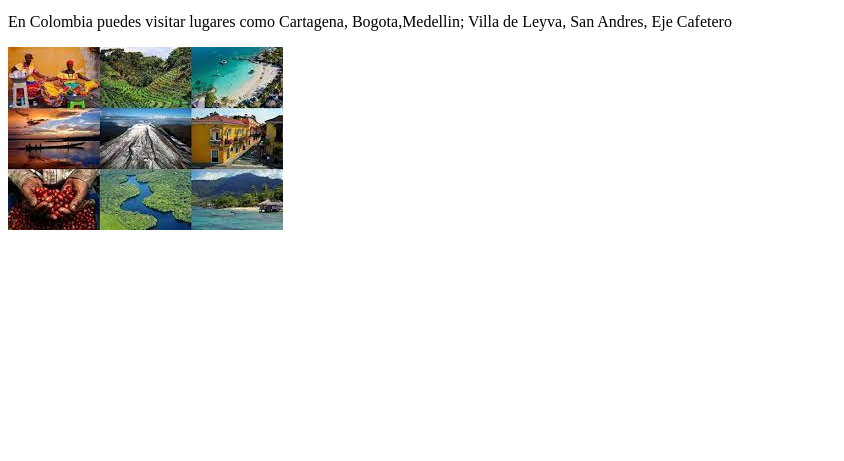
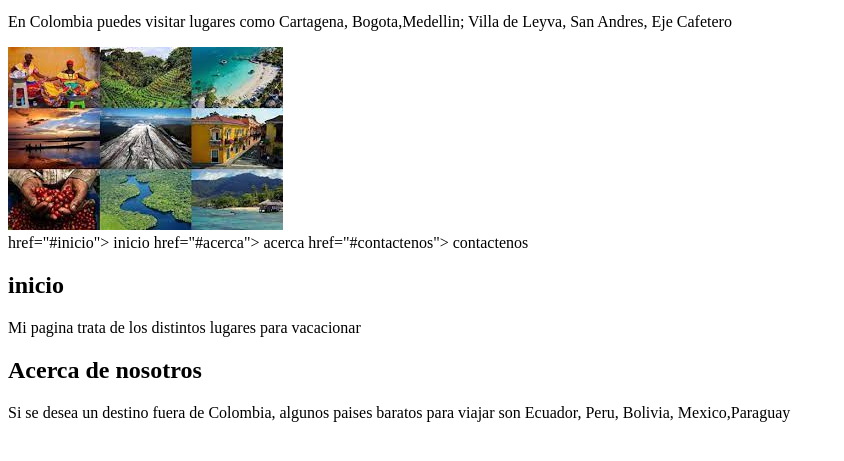
Before and after one commit to Aida2781/Mi-repositorio9, a plain HTML site: page index.html in a window 1280 px wide. Shown: the part 101-562 px from the top of the page, without its empty margins (0-844 px from the left). Drawn offline with Linux system fonts and the light colour scheme.

Commit message:
agrege parrafo nuevo

```diff
--- a/index.html
+++ b/index.html
@@ -3,11 +3,30 @@
 <head>
     <title>Vacaciones</title>
 </head>
+
 <body>
-    <h1>Lugares para Vacacionar</h1>
+    <header>
+        <h1>Lugares para Vacacionar</h1>
+    </header>
+
     <p>Tiempo de descanso que cesa despues de una actividad habitual</p>
     <p>En Colombia puedes visitar lugares como Cartagena, Bogota,Medellin; Villa de Leyva, San Andres, Eje Cafetero</p>
     <img src="images (1).jpg" alt="lugares para vacacionar">
+    <nav>
+        <a>href="#inicio"> inicio</a>
+        <a>href="#acerca"> acerca</a>
+        <a>href="#contactenos"> contactenos</a>
+    </nav>
+    <main>
+        <div>
+            <h2>inicio</h2>
+            <p>Mi pagina trata de los distintos lugares para vacacionar</p>
+        </div>
+        <div>
+            <h2>Acerca de nosotros</h2>
+            <p>Si se desea un destino fuera de Colombia, algunos paises baratos para viajar son Ecuador, Peru, Bolivia, Mexico,Paraguay</p>
+        </div>
+    </main>
 
 </body>
 </html>
```
